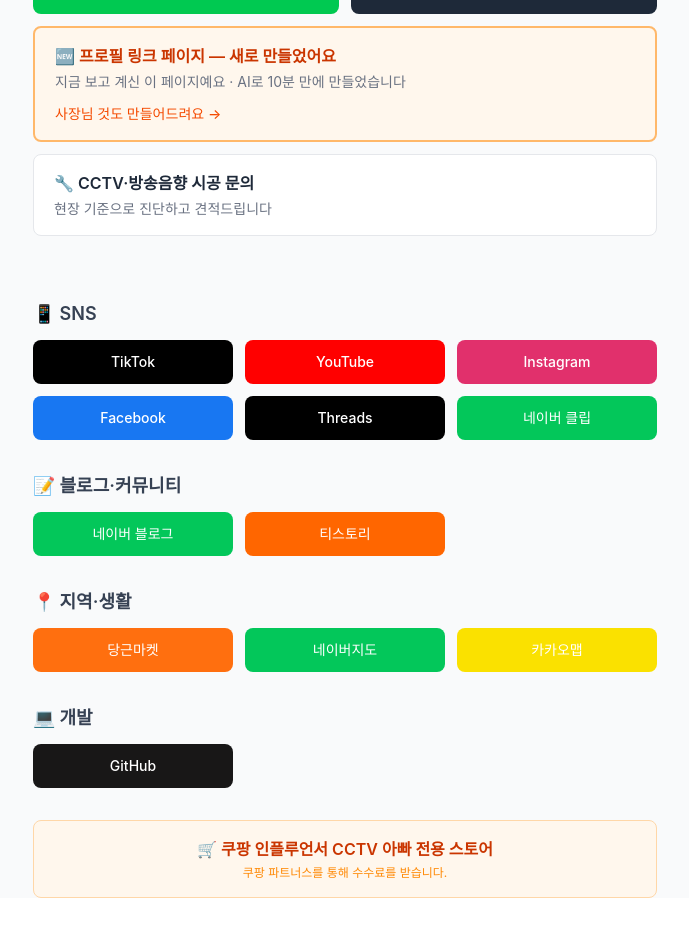
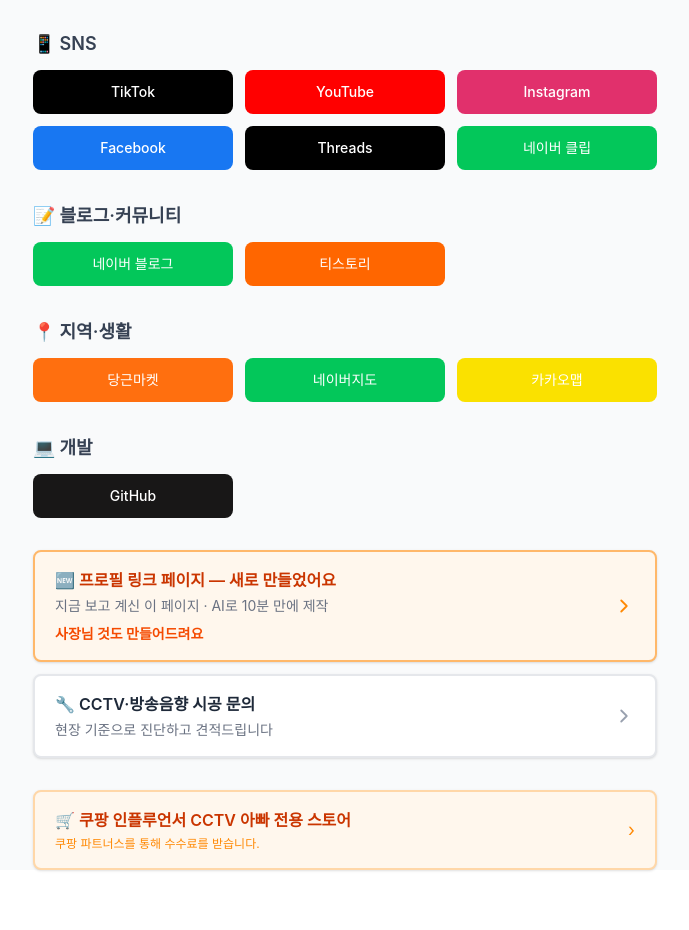
Before and after one commit to leedw80/dashboard, a React (Vite) app: page / in a window 1280 px wide. Shown: the part 358-1288 px from the top of the page, without its empty margins (295-984 px from the left). After the commit the page ends 1260 px from the top, so only its background shows below. Built offline with nearby package versions, Linux system fonts and the light colour scheme.

Commit message:
feat: 전화·이메일 SNS 위로 이동, 서비스 카드 클릭 유도 스타일 강화

```diff
--- a/src/App.jsx
+++ b/src/App.jsx
@@ -1,6 +1,6 @@
 import ProfileHeader from './components/ProfileHeader'
 import ChannelSection from './components/ChannelSection'
-import ContactButtons from './components/ContactButtons'
+import { PhoneEmailButtons, ServiceCards } from './components/ContactButtons'
 import { profile, categories, contact, coupang } from './data/channelData'
 
 export default function App() {
@@ -8,18 +8,22 @@
     <div className="min-h-screen bg-gray-50">
       <div className="max-w-2xl mx-auto px-6 space-y-8">
         <ProfileHeader {...profile} />
-        <ContactButtons {...contact} />
+        <PhoneEmailButtons phone={contact.phone} email={contact.email} />
         {categories.map((cat) => (
           <ChannelSection key={cat.title} {...cat} />
         ))}
+        <ServiceCards kakao={contact.kakao} />
         <a
           href={coupang.url}
           target="_blank"
           rel="noopener noreferrer"
-          className="flex flex-col items-center gap-1 px-5 py-4 mb-8 bg-orange-50 border border-orange-200 rounded-lg hover:bg-orange-100 transition-colors text-center"
+          className="flex items-center justify-between px-5 py-4 mb-8 bg-orange-50 border-2 border-orange-200 rounded-lg hover:bg-orange-100 active:scale-95 transition-all shadow-sm"
         >
-          <span className="font-semibold text-orange-700">🛒 {coupang.label}</span>
-          <span className="text-xs text-orange-400">{coupang.disclosure}</span>
+          <div className="flex flex-col">
+            <span className="font-semibold text-orange-700">🛒 {coupang.label}</span>
+            <span className="text-xs text-orange-400 mt-1">{coupang.disclosure}</span>
+          </div>
+          <span className="text-orange-400 text-lg ml-3">›</span>
         </a>
       </div>
     </div>
--- a/src/components/ContactButtons.jsx
+++ b/src/components/ContactButtons.jsx
@@ -1,8 +1,7 @@
-import { Phone, Mail } from 'lucide-react'
+import { Phone, Mail, ChevronRight } from 'lucide-react'
 
-export default function ContactButtons({ phone, kakao, email }) {
+export function PhoneEmailButtons({ phone, email }) {
   return (
-    <div className="flex flex-col gap-3 pt-4 pb-8">
     <div className="flex gap-3">
       <a
         href={`tel:${phone}`}
@@ -19,24 +18,36 @@
         이메일 문의
       </a>
     </div>
+  )
+}
+
+export function ServiceCards({ kakao }) {
+  return (
+    <div className="flex flex-col gap-3">
       <a
         href={kakao}
         target="_blank"
         rel="noopener noreferrer"
-        className="flex flex-col px-5 py-4 bg-orange-50 border-2 border-orange-300 rounded-lg hover:bg-orange-100 transition-colors"
+        className="flex items-center justify-between px-5 py-4 bg-orange-50 border-2 border-orange-300 rounded-lg hover:bg-orange-100 active:scale-95 transition-all shadow-sm"
       >
+        <div className="flex flex-col">
           <span className="font-semibold text-orange-700">🆕 프로필 링크 페이지 — 새로 만들었어요</span>
-        <span className="text-sm text-gray-500 mt-1">지금 보고 계신 이 페이지예요 · AI로 10분 만에 만들었습니다</span>
-        <span className="mt-3 text-sm font-medium text-orange-600">사장님 것도 만들어드려요 →</span>
+          <span className="text-sm text-gray-500 mt-1">지금 보고 계신 이 페이지 · AI로 10분 만에 제작</span>
+          <span className="mt-2 text-sm font-bold text-orange-600">사장님 것도 만들어드려요</span>
+        </div>
+        <ChevronRight size={22} className="text-orange-400 shrink-0 ml-3" />
       </a>
       <a
         href={kakao}
         target="_blank"
         rel="noopener noreferrer"
-        className="flex flex-col px-5 py-4 bg-white border border-gray-200 rounded-lg hover:bg-gray-50 transition-colors"
+        className="flex items-center justify-between px-5 py-4 bg-white border-2 border-gray-200 rounded-lg hover:bg-gray-50 active:scale-95 transition-all shadow-sm"
       >
+        <div className="flex flex-col">
           <span className="font-semibold text-gray-800">🔧 CCTV·방송음향 시공 문의</span>
           <span className="text-sm text-gray-500 mt-1">현장 기준으로 진단하고 견적드립니다</span>
+        </div>
+        <ChevronRight size={22} className="text-gray-400 shrink-0 ml-3" />
       </a>
     </div>
   )
```
Lines whose indentation alone changed are shown as unchanged.
